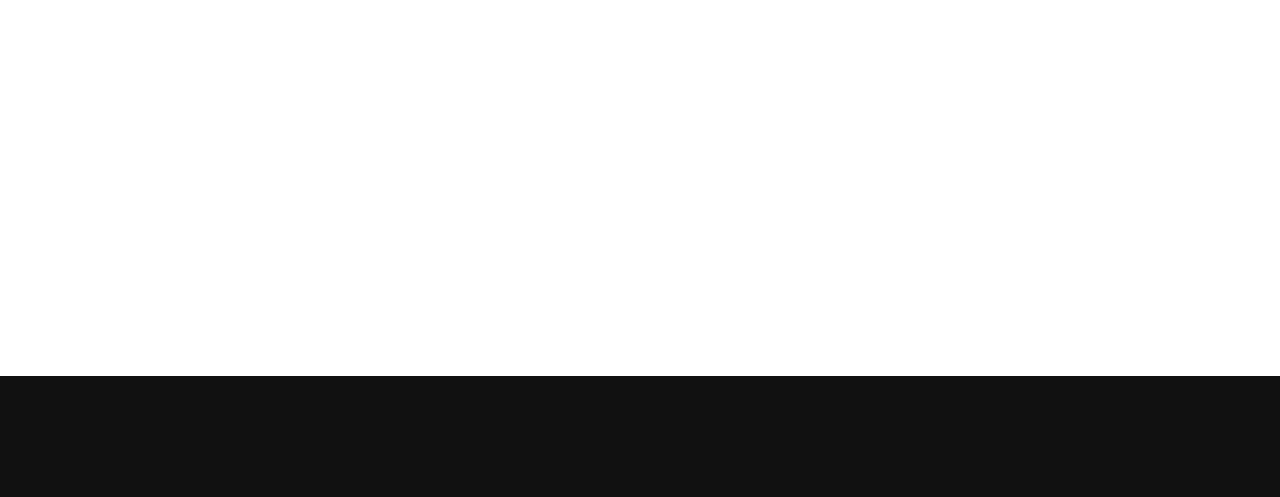
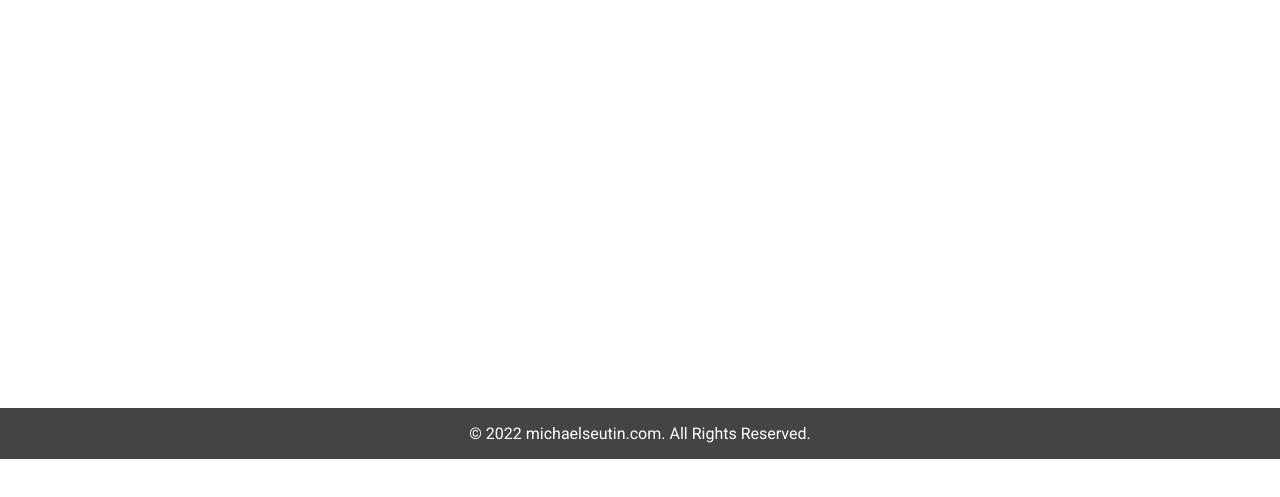
Before and after one commit to MSeutin/michaelseutin, a plain HTML site: page index.html in a window 1280 px wide. Shown: the part 423-920 px from the top of the page. After the commit the page ends 882 px from the top, so only its background shows below. Drawn offline with Linux system fonts and the light colour scheme.

Commit message:
added my project

```diff
--- a/css/styles.css
+++ b/css/styles.css
@@ -133,6 +133,14 @@ a.active{
 
 /* FOOTER  */
 .page-footer{
-  height: 10em;
-  background-color: var(--black);
+  width: 100%;
+  padding: 1rem;
+  background-color: var(--dark);
+  color: var(--white);
+  margin-top: 2em;
 }
+
+/* CENTERING  */
+.text-center{
+  text-align: center;
+}
--- a/index.html
+++ b/index.html
@@ -53,8 +53,9 @@
     </div>
 
     <!-- FOOTER  -->
-    <footer class="page-footer"></footer>
-    <!-- </div> -->
+    <footer class="page-footer">
+      <p class="text-center">&copy; 2022 michaelseutin.com. All Rights Reserved.</p>
+    </footer>
 
     <!-- link to js  -->
     <script src="./js/index.js"></script>
```
Also changed, not shown: html/contact.html (+4 -0 lines).
